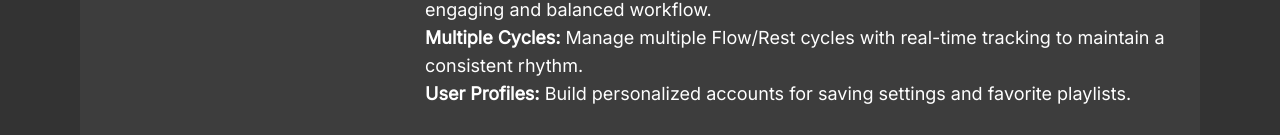
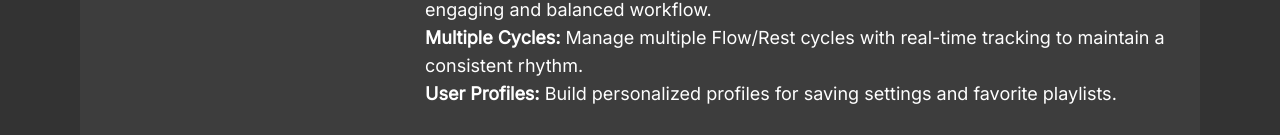
Before and after one commit to ma-boles/mbolesdev, a Next.js app: page / in a window 1280 px wide. Both pictures are taken after a click on the button "Show More". Shown: the part 2148-2283 px from the top of the page. Built offline with nearby package versions, Linux system fonts and the light colour scheme.

Commit message:
git commit -m "changed wording in description of User Profiles"

```diff
--- a/src/app/components/ProjectDetails.js
+++ b/src/app/components/ProjectDetails.js
@@ -20,7 +20,7 @@ export default function ProjectDetails () {
             <li className="text-lg sm:text-lg"><span className="font-bold">Customizable Timer</span>: Set personalized Flow and Rest intervals to sustain productivity.</li>
             <li className="text-lg sm:text-lg"><span className="font-bold">Spotify Integration:</span> Play different audio during Flow and Rest periods, creating an engaging and balanced workflow.</li>
             <li className="text-lg sm:text-lg"><span className="font-bold">Multiple Cycles:</span> Manage multiple Flow/Rest cycles with real-time tracking to maintain a consistent rhythm.</li>
-            <li className="text-lg sm:text-lg"><span className="font-bold">User Profiles:</span> Build personalized accounts for saving settings and favorite playlists.</li>
+            <li className="text-lg sm:text-lg"><span className="font-bold">User Profiles:</span> Build personalized profiles for saving settings and favorite playlists.</li>
           </ul><br/>
 
           <ul><span className="font-bold text-green-400 text-lg sm:text-xl">Tech Stack</span>
```
